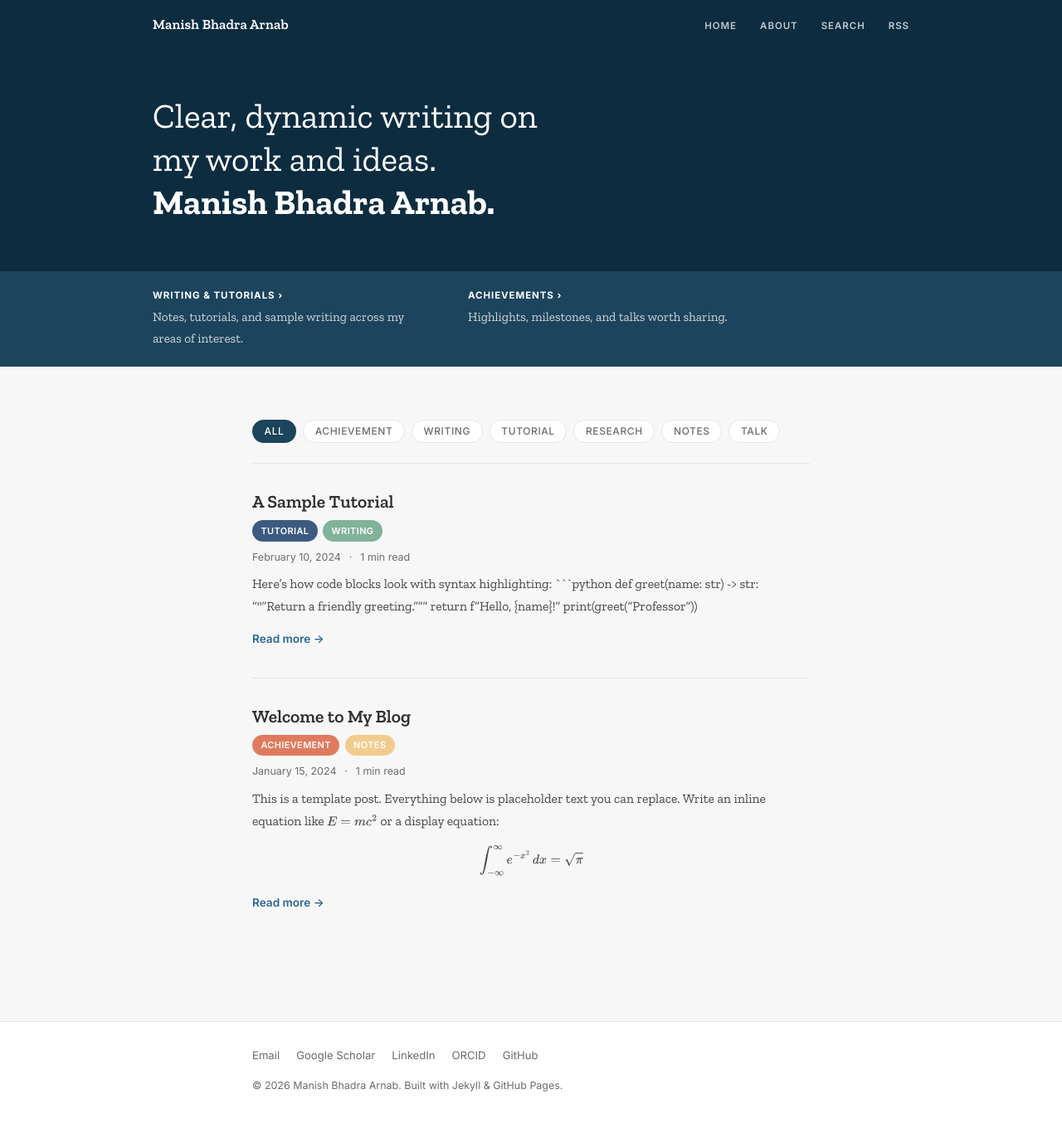
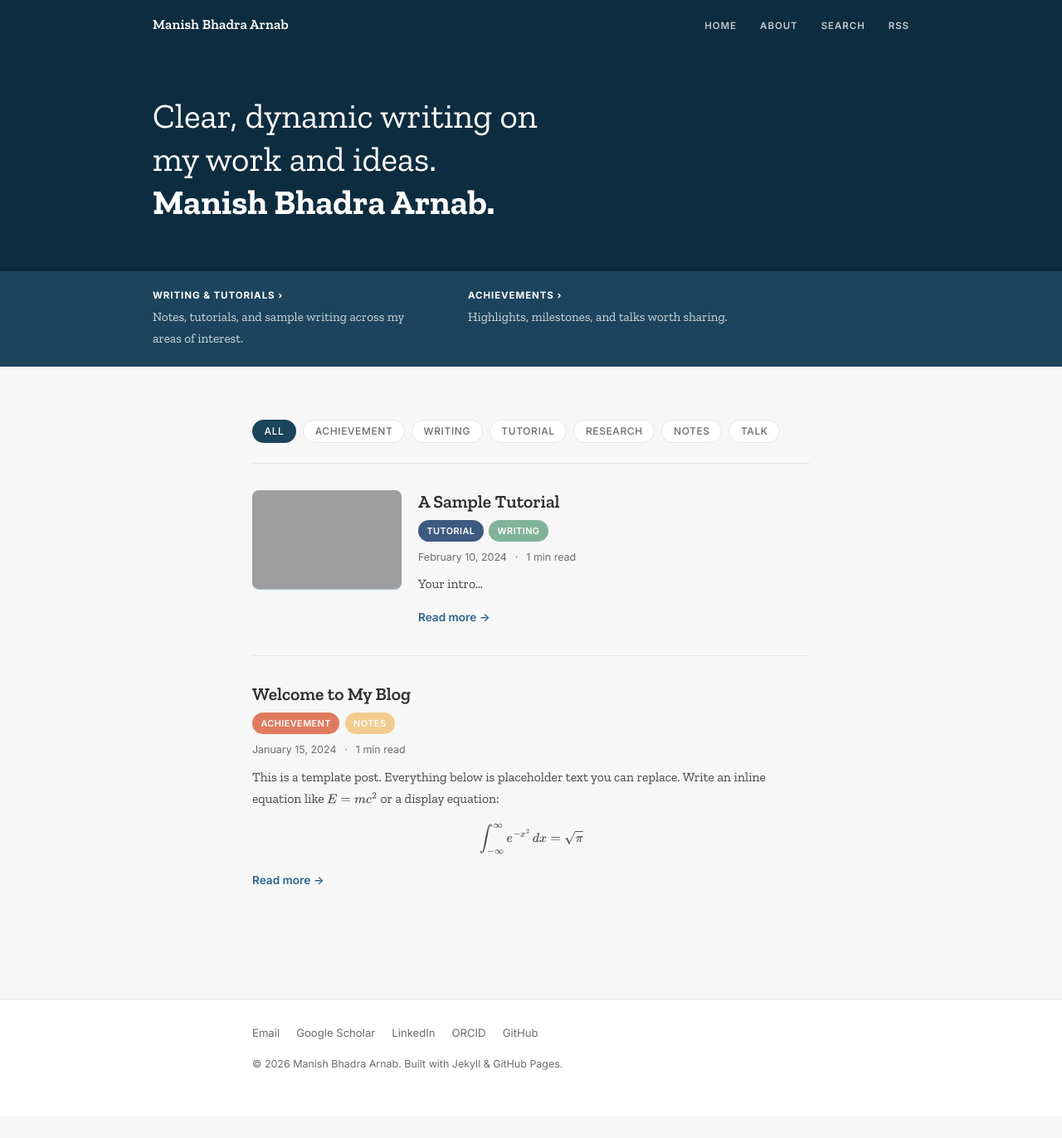
Before and after one commit to arbhadra/blog, a Jekyll site: the page built from index.html, in a window 1280 px wide. Shown: the whole page at 83% size. Built offline with Jekyll 4.4.1, drawn with Linux system fonts in a browser that asks for light colours; after the commit the page ends 1345 px from its top, so only the background shows below that; grey boxes are pictures that could not be loaded.

Commit message:
Update 2024-02-10-sample-tutorial.md

````diff
--- a/_posts/2024-02-10-sample-tutorial.md
+++ b/_posts/2024-02-10-sample-tutorial.md
@@ -1,16 +1,27 @@
 ---
 layout: post
 title: "A Sample Tutorial"
-subtitle: "Demonstrating code highlighting and tags."
+subtitle: "Demonstrating images and GIFs."
 date: 2024-02-10
 tags: [tutorial, writing]
+thumbnail: /assets/images/tutorial-thumb.png   # small card image on homepage
+hero_image: /assets/images/tutorial-hero.gif   # big image at top of post (GIF works!)
+hero_caption: "An animated demo of the concept."
 ---
 
-Here's how code blocks look with syntax highlighting:
+Your intro...
 
-```python
-def greet(name: str) -> str:
-    """Return a friendly greeting."""
-    return f"Hello, {name}!"
+<!--more-->
 
-print(greet("Professor"))
+## Inline images anywhere in the post
+
+You can also drop images inside the text:
+
+
+
+Or with a caption using HTML:
+
+<figure>
+  <img src="/assets/images/chart.png" alt="Results chart">
+  <figcaption>Figure 1: My results.</figcaption>
+</figure>
````
